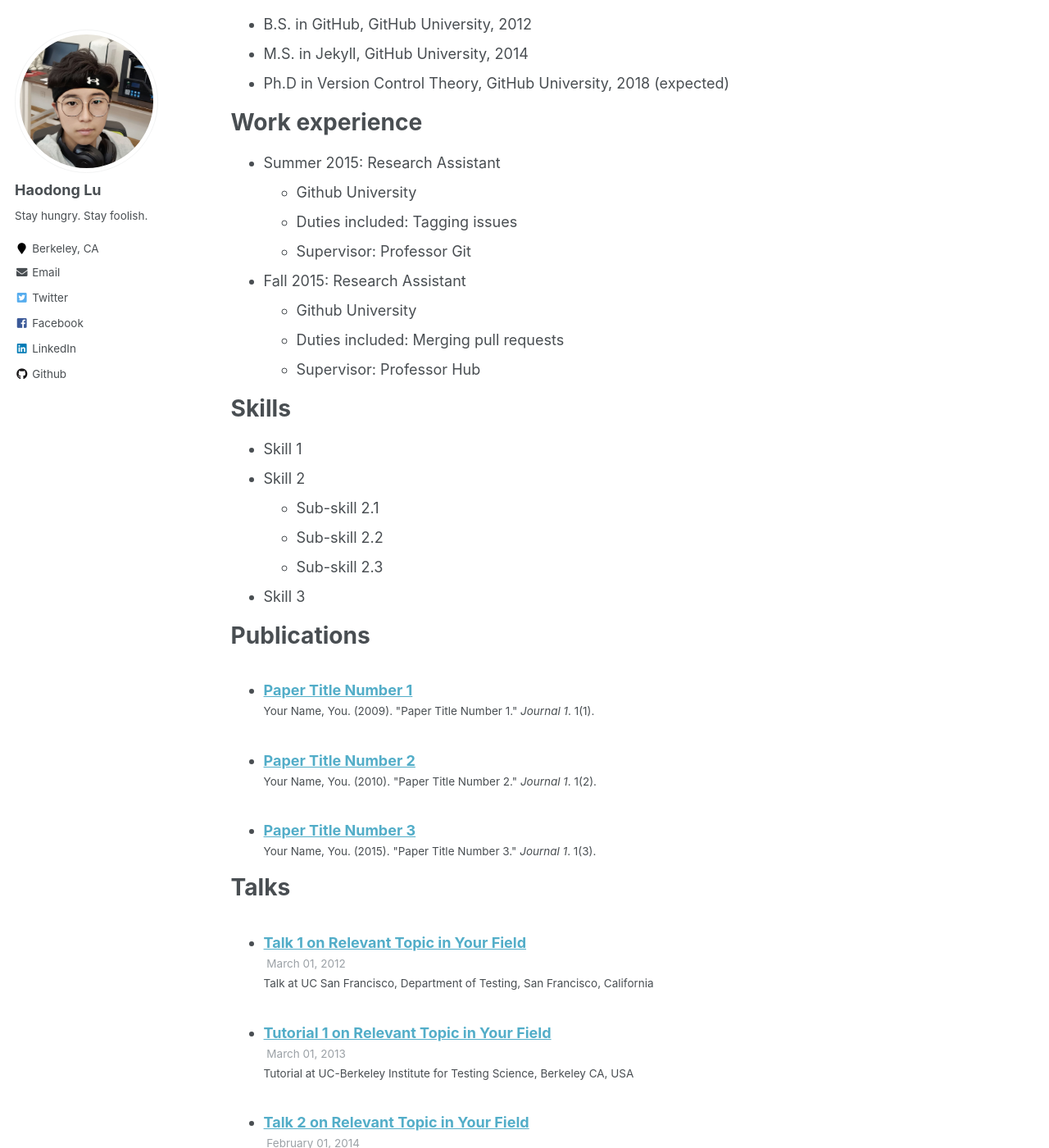
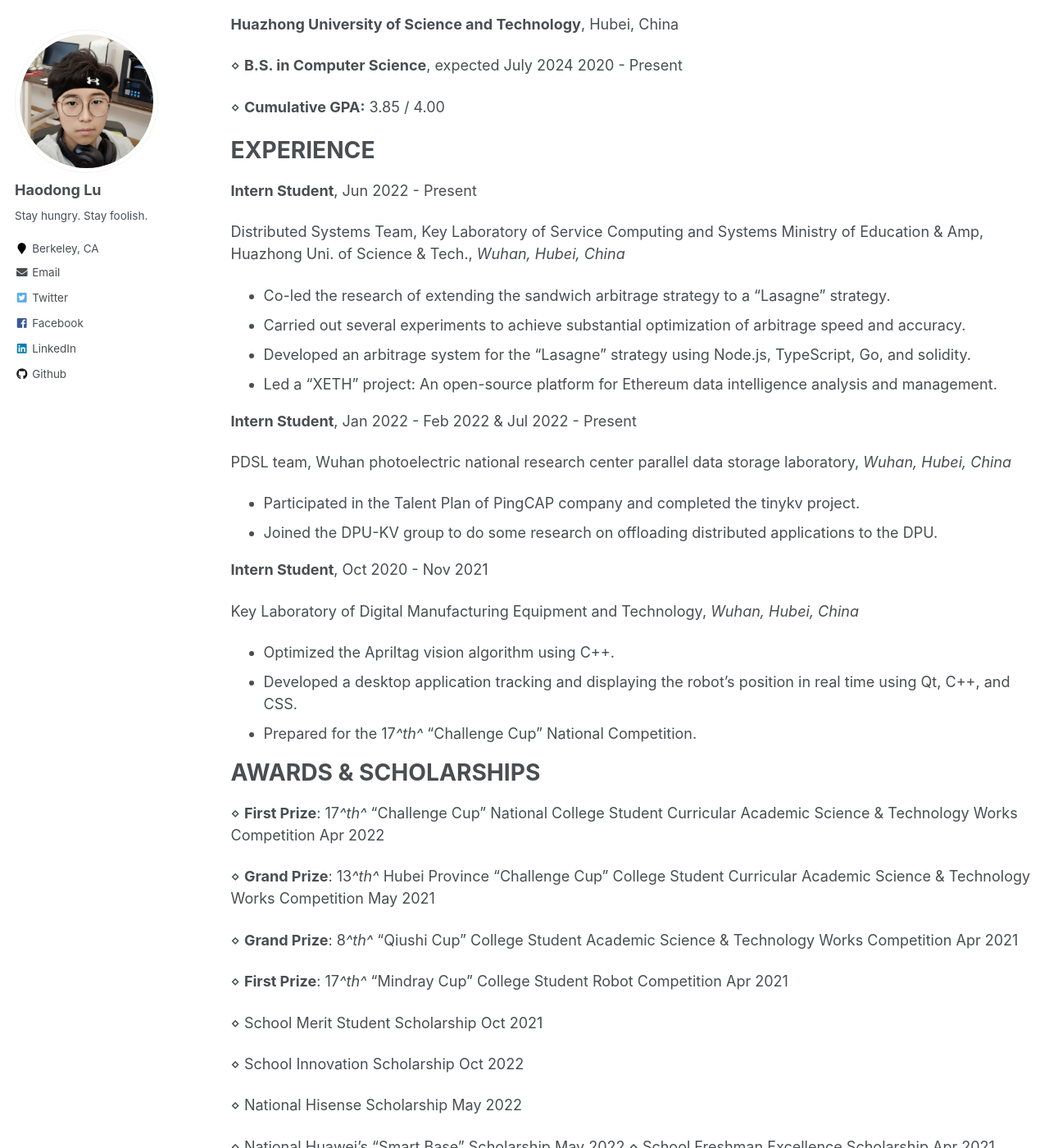
Before and after one commit to SleepyLGod/SleepyLGod.github.io, a Jekyll site: the page built from _pages/cv.md, in a window 1280 px wide and 1400 px high, scrolled down 196 px. Shown: the whole window at 82% size. Built offline with Jekyll 4.4.1, drawn with Linux system fonts in a browser that asks for light colours; some of the changed text lies outside the part shown.

Commit message:
modified

```diff
--- a/_config.yml
+++ b/_config.yml
@@ -102,7 +102,7 @@
   instagram        :
   impactstory      : #"https://profiles.impactstory.org/u/xxxx-xxxx-xxxx-xxxx"
   lastfm           :
-  linkedin         : https://www.linkedin.com/in/von-lu/
+  linkedin         : "von-lu"
   # orcid            : "http://orcid.org/yourorcidurl"
   pinterest        :
   soundcloud       :
--- a/_data/navigation.yml
+++ b/_data/navigation.yml
@@ -1,6 +1,6 @@
 # main links links
 main:
-  - title: "Publications"
+  - title: "publications"
     url: /publications/
 
   # - title: "Talks"
--- a/_pages/cv.md
+++ b/_pages/cv.md
@@ -6,54 +6,89 @@
 redirect_from:
   - /resume
 ---
-
 {% include base_path %}
 
-Education
-======
-* B.S. in GitHub, GitHub University, 2012
-* M.S. in Jekyll, GitHub University, 2014
-* Ph.D in Version Control Theory, GitHub University, 2018 (expected)
+# EDUCATION
 
-Work experience
-======
-* Summer 2015: Research Assistant
-  * Github University
-  * Duties included: Tagging issues
-  * Supervisor: Professor Git
+**Huazhong University of Science and Technology**, Hubei, China
 
-* Fall 2015: Research Assistant
-  * Github University
-  * Duties included: Merging pull requests
-  * Supervisor: Professor Hub
+⋄  **B.S. in Computer Science**, expected July 2024 2020 - Present
 
-Skills
-======
-* Skill 1
-* Skill 2
-  * Sub-skill 2.1
-  * Sub-skill 2.2
-  * Sub-skill 2.3
-* Skill 3
+⋄  **Cumulative GPA:** 3.85 / 4.00
 
-Publications
-======
-  <ul>{% for post in site.publications %}
-    {% include archive-single-cv.html %}
-  {% endfor %}</ul>
+# EXPERIENCE
 
-Talks
-======
-  <ul>{% for post in site.talks %}
-    {% include archive-single-talk-cv.html %}
-  {% endfor %}</ul>
+**Intern Student**,  Jun 2022 - Present
 
-Teaching
-======
-  <ul>{% for post in site.teaching %}
-    {% include archive-single-cv.html %}
-  {% endfor %}</ul>
+Distributed Systems Team, Key Laboratory of Service Computing and Systems Ministry of Education & Amp, Huazhong Uni. of Science & Tech., *Wuhan, Hubei, China*
 
-Service and leadership
-======
-* Currently signed in to 43 different slack teams
+- Co-led the research of extending the sandwich arbitrage strategy to a "Lasagne" strategy.
+- Carried out several experiments to achieve substantial optimization of arbitrage speed and accuracy.
+- Developed an arbitrage system for the "Lasagne" strategy using Node.js, TypeScript, Go, and solidity.
+- Led a "XETH" project: An open-source platform for Ethereum data intelligence analysis and management.
+
+**Intern Student**,  Jan 2022 - Feb 2022 & Jul 2022 - Present
+
+PDSL team, Wuhan photoelectric national research center parallel data storage laboratory, *Wuhan, Hubei, China*
+
+- Participated in the Talent Plan of PingCAP company and completed the tinykv project.
+- Joined the DPU-KV group to do some research on offloading distributed applications to the DPU.
+
+**Intern Student**,  Oct 2020 - Nov 2021
+
+Key Laboratory of Digital Manufacturing Equipment and Technology, *Wuhan, Hubei, China*
+
+- Optimized the Apriltag vision algorithm using C++.
+- Developed a desktop application tracking and displaying the robot's position in real time using Qt, C++, and CSS.
+- Prepared for the 17*^th^* "Challenge Cup" National Competition.
+
+# AWARDS & SCHOLARSHIPS
+
+⋄  **First Prize**: 17*^th^* "Challenge Cup" National College Student Curricular Academic Science & Technology Works Competition Apr 2022
+
+⋄  **Grand Prize**: 13*^th^* Hubei Province "Challenge Cup" College Student Curricular Academic Science & Technology Works Competition May 2021
+
+⋄  **Grand Prize**: 8*^th^* "Qiushi Cup" College Student Academic Science & Technology Works Competition Apr 2021
+
+⋄  **First Prize**: 17*^th^* "Mindray Cup" College Student Robot Competition Apr 2021
+
+⋄  School Merit Student Scholarship Oct 2021
+
+⋄  School Innovation Scholarship Oct 2022
+
+⋄  National Hisense Scholarship May 2022
+
+⋄  National Huawei's "Smart Base" Scholarship May 2022 ⋄ School Freshman Excellence Scholarship Apr 2021
+
+⋄  School Freshman Self-improvement Scholarship Apr 2021
+
+# PUBLICATIONS
+
+**Lasagne: Exploring More Profitable Opportunities in Blockchain**              Revised
+
+# SOCIETY MEMBERSHIPS
+
+**Team Dian**, Hubei, China
+
+- Leader of Web Group, *Sep 2021 - Present*
+- Led a "kidpose" project, built team wiki and the official website.
+
+**Team FOCUS**, Hubei, China
+
+- Leader, *Oct 2020 - Present*
+- Daily organization and management of the team.
+- Led projects about amphibious robots and the web.
+- Led the Preparation for the 17*^th^* "Challenge Cup" National Competition.
+
+**Team STAR**, Hubei, China
+
+- Member, *Sep 2021 - Present*
+- Research on databases and distributed key-value storage.
+
+**Organization Department of the School Youth Committee**, Hubei, China
+
+- Assistant of the Comprehensive Management Office, *Oct 2020 - Oct 2021*
+- Organized large-scale conferences and cultural and sports activities.
+- Coordinated the work of departments of the committee.
+- Volunteer activities including Campus Health Maintenance and Hometown cleaning.
+- Social practice activities including high-school presentations and the "Three Rural Areas" Social Practice, gaining the prize of **School Excellent Practice Individual** in July 2021.
```
Also changed, not shown: GUIDE.md (+52 -1 lines), _pages/about.md (+4 -2 lines), _pages/publications.md (+11 -1 lines), _publications/2010-10-01-paper-title-number-2.md (deleted, +0 -15 lines), _publications/2015-10-01-paper-title-number-3.md (deleted, +0 -15 lines), _publications/2022-10-01-paper-tile-number-1.md (renamed from _publications/2009-10-01-paper-title-number-1.md).
